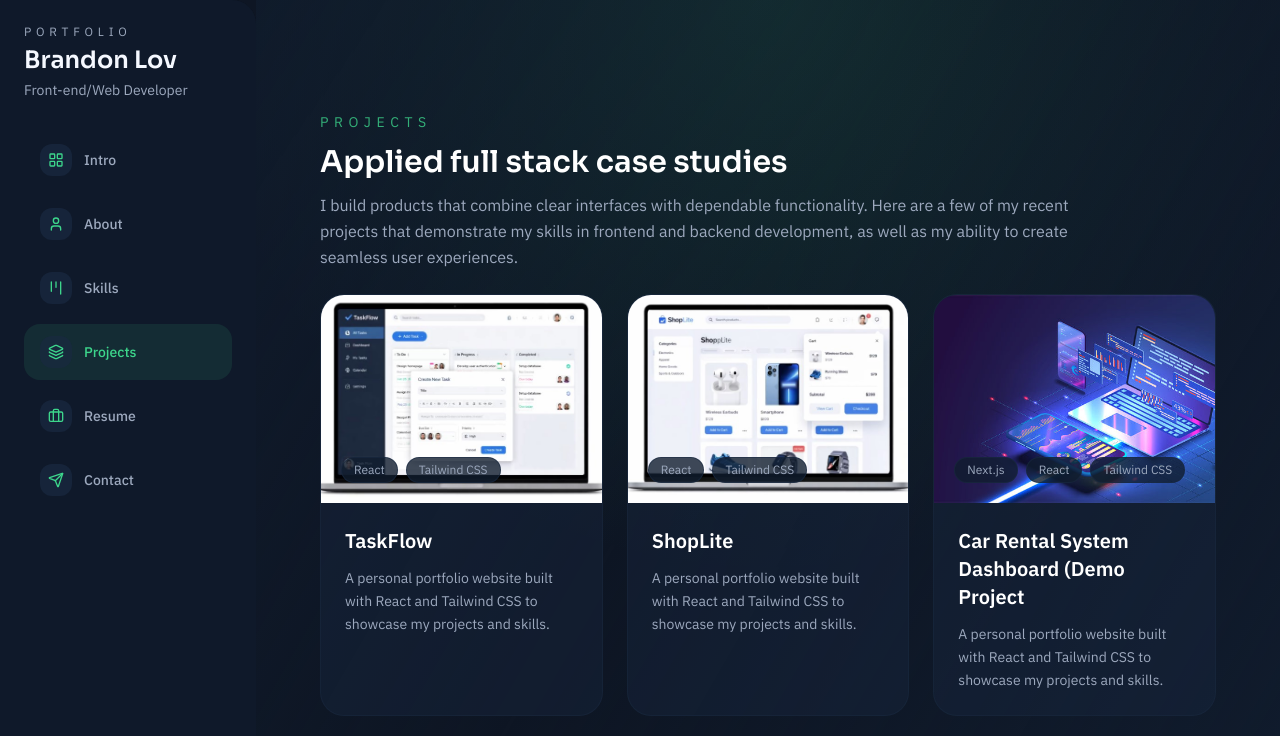
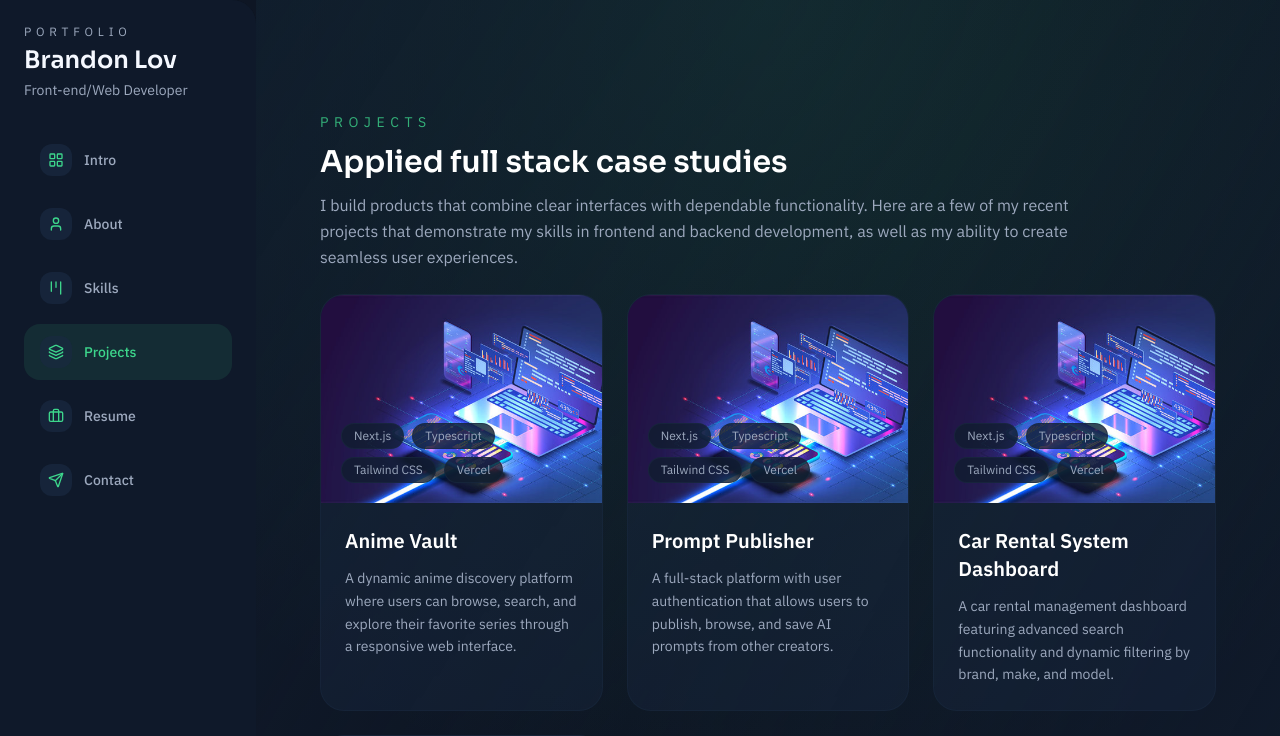
Before and after one commit to brdnlov/portfolio, a Next.js app: page /projects in a window 1280 px wide. Shown: the top 736 px of the page. Built offline with nearby package versions, Linux system fonts and the light colour scheme.

Commit message:
Removed demo and contact form, for further improvements.

```diff
--- a/components/Contact.tsx
+++ b/components/Contact.tsx
@@ -31,7 +31,7 @@ export function Contact() {
             </div>
 
             <div className="grid gap-8 lg:grid-cols-[1.2fr_0.8fr]">
-                <form className="grid gap-5 rounded-3xl border border-muted/60 bg-muted/40 p-8 shadow-soft">
+                {/* <form className="grid gap-5 rounded-3xl border border-muted/60 bg-muted/40 p-8 shadow-soft">
                     <div className="grid gap-2">
                         <label htmlFor="name" className="text-xs uppercase tracking-[0.2em] text-textSecondary">Name</label>
                         <input
@@ -74,7 +74,7 @@ export function Contact() {
                     >
                         Send Message
                     </button>
-                </form>
+                </form> */}
                 <div className="space-y-6">
                     <div className="rounded-3xl border border-muted/60 bg-muted/40 p-6 shadow-soft">
                         <h4 className="text-lg font-semibold text-white">How I can help</h4>
--- a/components/Projects.tsx
+++ b/components/Projects.tsx
@@ -50,7 +50,7 @@ export function Projects() {
                             <div className="pointer-events-none absolute inset-0 flex items-center justify-center bg-surface/90/0 opacity-0 backdrop-blur-sm
                             transition duration-300 group-hover:pointer-events-auto group-hover:bg-surface/90 group-hover:opacity-100">
                                 <div className="flex gap-4">
-                                    <a
+                                    {/* <a
                                         href={project.demo}
                                         target="_blank"
                                         rel="noreferrer"
@@ -58,7 +58,7 @@ export function Projects() {
                                         className="rounded-xl bg-accent px-4 py-2 text-sm font-semibold text-background shadow-soft transition hover:translate-y-0.5 hover:shadow-xl"
                                     >
                                         Demo
-                                    </a>
+                                    </a> */}
                                     <a
                                         href={project.code}
                                         target="_blank"
--- a/data/projects.ts
+++ b/data/projects.ts
@@ -9,27 +9,35 @@ export type Project = {
 
 export const projects: Project[] = [
     {
-        title: 'TaskFlow',
-        description: 'A personal portfolio website built with React and Tailwind CSS to showcase my projects and skills.',
-        image: '/taskflow.jpg',
-        tags: ['React', 'Tailwind CSS'],
+        title: 'Anime Vault',
+        description: 'A dynamic anime discovery platform where users can browse, search, and explore their favorite series through a responsive web interface.',
+        image: '/placeholder.jpg',
+        tags: ['Next.js', 'Typescript', 'Tailwind CSS', 'Vercel'],
         demo: 'https://my-portfolio-demo.com',
-        code: 'https://github.com/my-portfolio'
+        code: 'https://github.com/brdnlov/anime_vault'
     },
     {
-        title: 'ShopLite',
-        description: 'A personal portfolio website built with React and Tailwind CSS to showcase my projects and skills.',
-        image: '/shoplite.jpg',
-        tags: ['React', 'Tailwind CSS'],
+        title: 'Prompt Publisher',
+        description: 'A full-stack platform with user authentication that allows users to publish, browse, and save AI prompts from other creators.',
+        image: '/placeholder.jpg',
+        tags: ['Next.js', 'Typescript', 'Tailwind CSS', 'Vercel'],
         demo: 'https://my-portfolio-demo.com',
-        code: 'https://github.com/my-portfolio'
+        code: 'https://github.com/brdnlov/promptopia'
     },
     {
-        title: 'Car Rental System Dashboard (Demo Project',
-        description: 'A personal portfolio website built with React and Tailwind CSS to showcase my projects and skills.',
+        title: 'Car Rental System Dashboard',
+        description: 'A car rental management dashboard featuring advanced search functionality and dynamic filtering by brand, make, and model.',
         image: '/placeholder.jpg',
-        tags: ['Next.js', 'React', 'Tailwind CSS'],
+        tags: ['Next.js', 'Typescript', 'Tailwind CSS', 'Vercel'],
         demo: 'https://my-portfolio-demo.com',
-        code: 'https://github.com/my-portfolio'
+        code: 'https://github.com/brdnlov/CarHub'
+    },
+    {
+        title: '5th Avenue Bagelry',
+        description: 'Developed a responsive, performance-optimized website for 5th Avenue Bagelry in Downtown Long Beach, focused on intuitive navigation, mobile responsiveness, and improved customer conversion.',
+        image: '/placeholder.jpg',
+        tags: ['HTML', 'CSS', 'Javascript', 'AWS'],
+        demo: 'https://my-portfolio-demo.com',
+        code: 'https://github.com/brdnlov/5th-Ave-Bagelry'
     },
 ];
```
